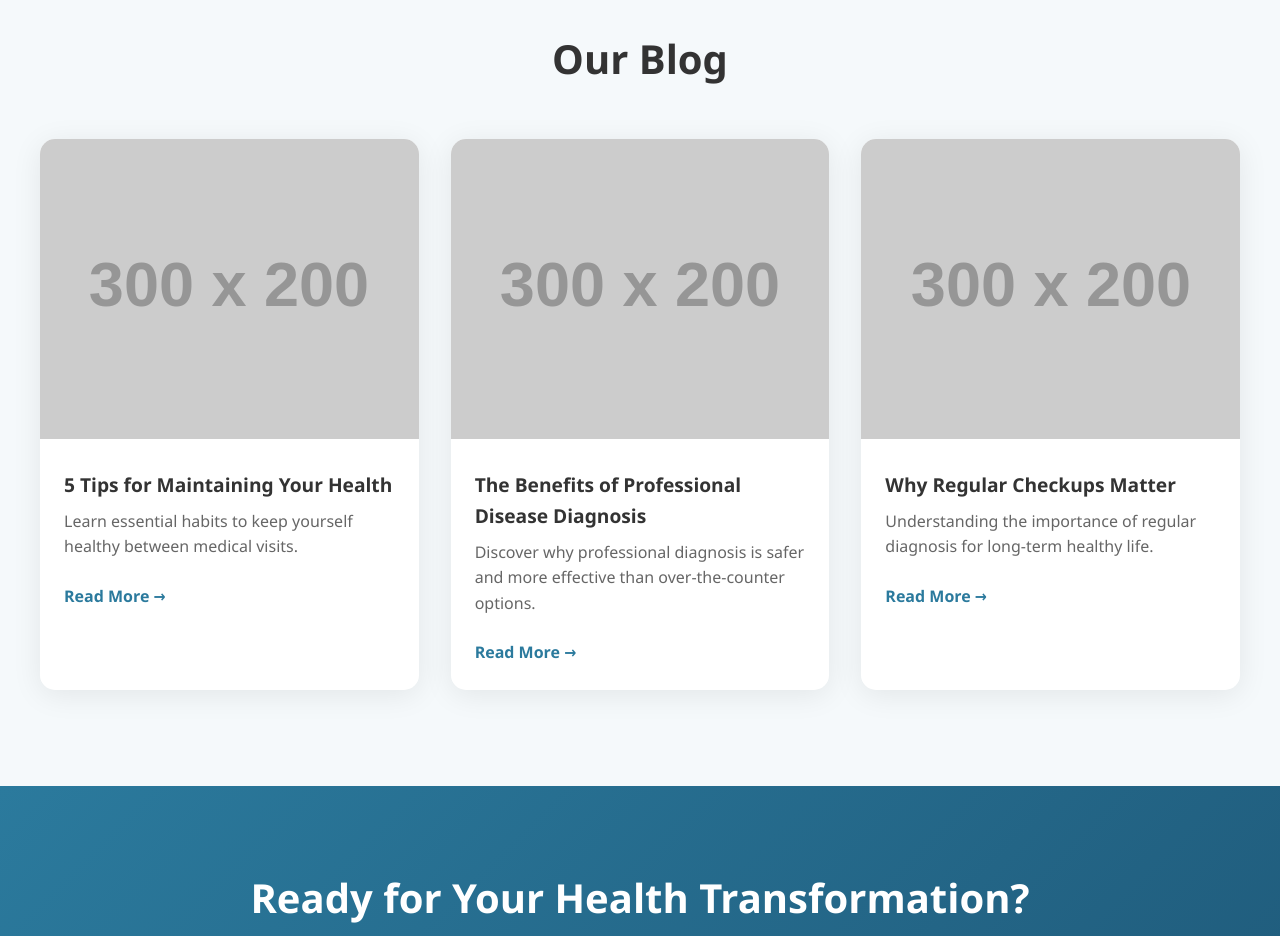
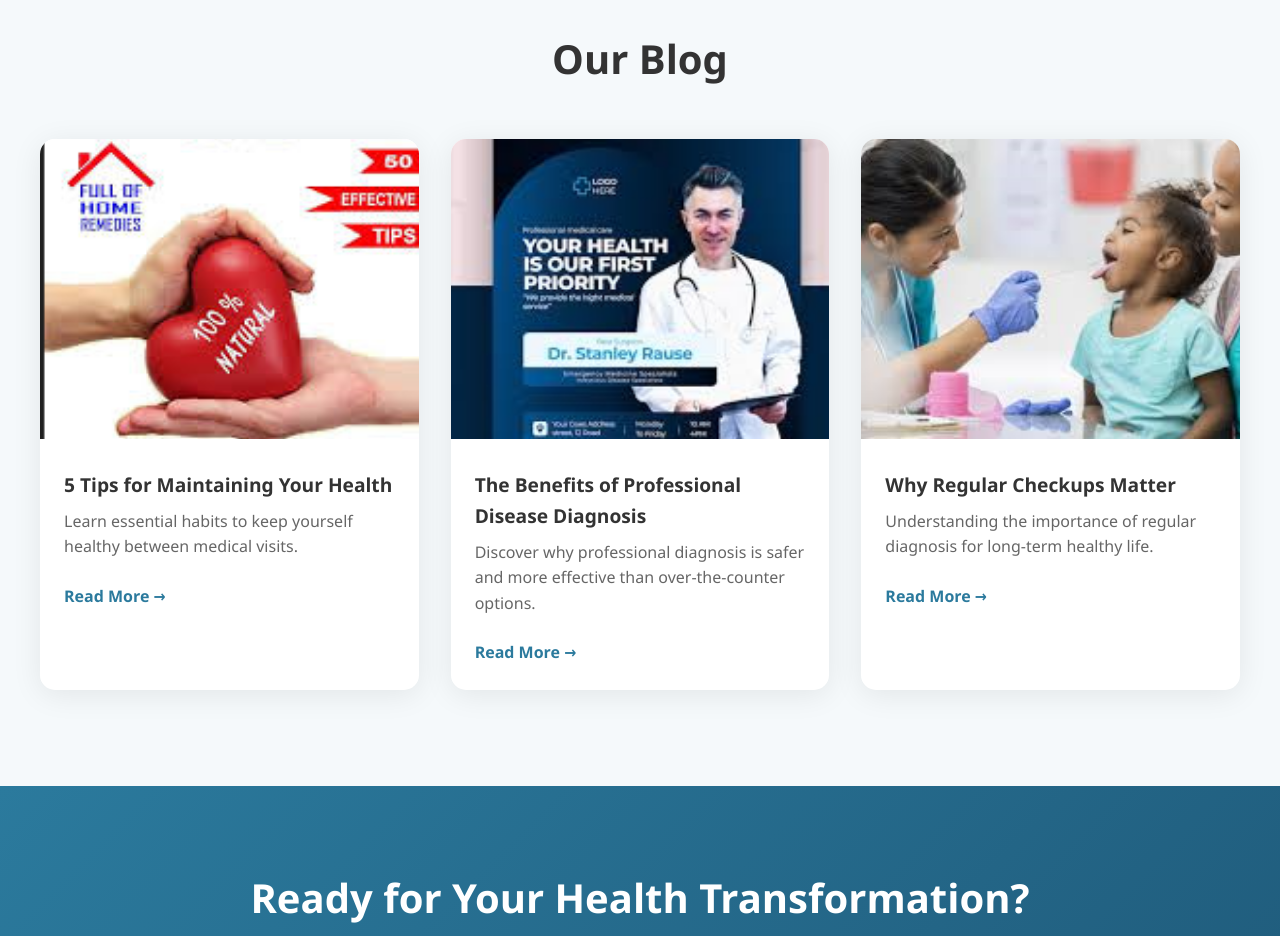
Before and after one commit to olamide567olamide-dot/medlab, a plain HTML site: page index.html in a window 1280 px wide. Shown: the part 4140-5076 px from the top of the page. Drawn offline with Linux system fonts and the light colour scheme; placeholder pictures from the web are drawn by us.

Commit message:
any word/s

```diff
--- a/index.html
+++ b/index.html
@@ -488,19 +488,19 @@
             <h2>Our Blog</h2>
             <div class="blog-grid">
                 <article class="blog-card">
-                    <img src="https://via.placeholder.com/300x200/6bb3d4/ffffff?text=Health+Tips" alt="Health Tips">
+                    <img src="healthcare tips.png" alt="Healthcare Tips">
                     <h3>5 Tips for Maintaining Your Health</h3>
                     <p>Learn essential habits to keep yourself healthy between medical visits.</p>
                     <a href="#">Read More →</a>
                 </article>
                 <article class="blog-card">
-                    <img src="https://via.placeholder.com/300x200/6bb3d4/ffffff?text=Professional+Care" alt="Professional Medical Care">
+                    <img src="professional healthcare.png" alt="Professional Healthcare">
                     <h3>The Benefits of Professional Disease Diagnosis</h3>
                     <p>Discover why professional diagnosis is safer and more effective than over-the-counter options.</p>
                     <a href="#">Read More →</a>
                 </article>
                 <article class="blog-card">
-                    <img src="https://via.placeholder.com/300x200/6bb3d4/ffffff?text=Health+Care" alt="Health Care">
+                    <img src="healthcare.png" alt="Healthcare">
                     <h3>Why Regular Checkups Matter</h3>
                     <p>Understanding the importance of regular diagnosis for long-term healthy life.</p>
                     <a href="#">Read More →</a>
```
Also changed, not shown: healthcare tips.png (added), healthcare.png (added), professional healthcare.png (added).
